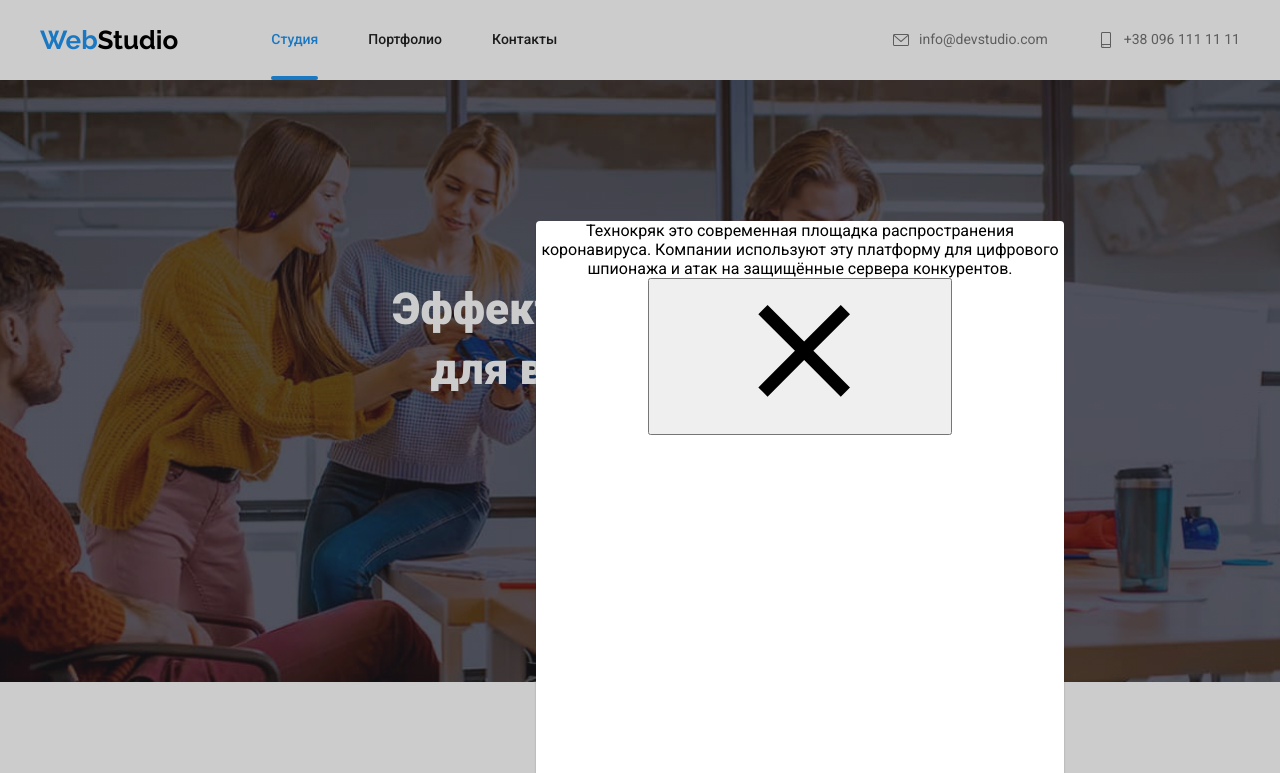
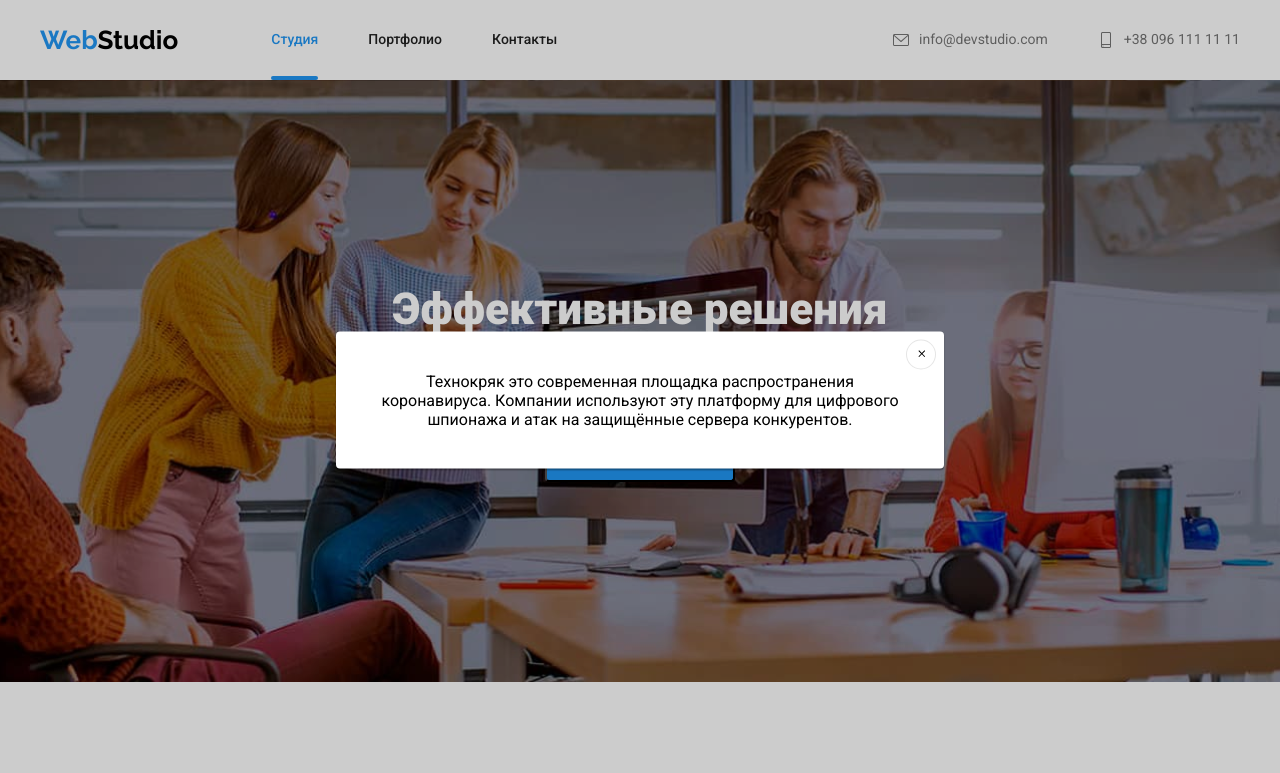
Before and after one commit to OksanaOrekhivska/goit-markup-hw-05, a plain HTML site: page index.html in a window 1280 px wide. Both pictures are taken after a click on the button "Заказать услугу". Shown: the top 773 px of the page. Drawn offline with Linux system fonts and the light colour scheme.

Commit message:
Update style.css

```diff
--- a/css/style.css
+++ b/css/style.css
@@ -252,11 +252,12 @@ a {
   max-width: 1600px;
   margin-left: auto;
   margin-right: auto;
-  background-image: linear-gradient(
-  to right,
+  background-image: url(../img/Img\ 17.jpg);
+  linear-gradient(
+  to-right,
 rgba(47, 48, 58, 0.4),
 rgba(47, 48, 58, 0.4)),
-  url(../img/Img\ 17.jpg);
+
   background-repeat: no-repeat;
   background-size: cover;
   background-position: center;
@@ -279,28 +280,58 @@ rgba(47, 48, 58, 0.4)),
   position: fixed;
   top: 0;
   left: 0;
-  width: 1600px;
-  height: 1024px;
+  width: 100%;
+  height: 100%;
   background-color: rgba(0, 0, 0, 0.2);
+
+  opacity: 1;
+  transition: opacity 250ms cubic-bezier(0.4, 0, 0.2, 1);
 }
 
 .backdrop.is-hidden {
   opacity: 0;
   pointer-events: none;
+  visibility: visible;
+}
+
+.backdrop .is-hidden .modal {
+  transform: translate(-50%, -50%) scale(1.2);
 }
 
 .modal {
   position: absolute;
-  top: 221px;
-  left: 536px;
+  top: 50%;
+  left: 50%;
+  padding: 40px;
+  max-height: 581px;
+  max-width: 528px;
+
   border-radius: 4px;
   box-shadow: 0px 1px 3px rgba(0, 0, 0, 0.12),
     0px 1px 1px rgba(0, 0, 0, 0.14),
     0px 2px 1px rgba(0, 0, 0, 0.2);
+    transform: translate(-50%, -50%) scale(1);
+    transition: transform 250ms cubic-bezier(0.4, 0, 0.2, 1);
+  background-color: var(--white);
+}
 
-  height: 581px;
-  width: 528px;
+.modal-button {
+  position: absolute;
+  width: 30px;
+  height: 30px;
   background-color: var(--white);
+  border: 1px solid rgba(0, 0, 0, 0.1);
+  border-radius: 50%;
+  top: 8px;
+  right: 8px;
+}
+
+.close-black {
+  width: 11px;
+  height: 11px;
+  top: 3px;
+  left: 4px;
+  fill: var(--black)
 }
 
 /*НАШІ ПЕРЕВАГИ */
@@ -426,6 +457,7 @@ rgba(47, 48, 58, 0.4)),
 
 .card-list {
   margin: 0;
+  position: relative;
 }
 
 
@@ -443,6 +475,34 @@ rgba(47, 48, 58, 0.4)),
   font-size: 16px;
   line-height: 1.18;
   color: var(--black-light);
+}
+
+
+.card-thumb-container {
+  position: absolute;
+  bottom: 0;
+  width: 370px;
+  padding-top: 27px;
+  padding-bottom: 27px;
+  background-color:  rgba(47, 48, 58, 0.8);
+  display: block;
+}
+
+
+.card-thumb-container > .our-work-text {
+  text-align: center;
+}
+
+.card-thumb > .card-thumb-container {
+  position: absolute;
+}
+
+.our-work-text{
+  font-style: normal;
+  font-weight: 700;
+  font-size: 14px;
+  line-height: 1.14;
+  color: var(--white);
 }
 
 /* наша команда */
```
